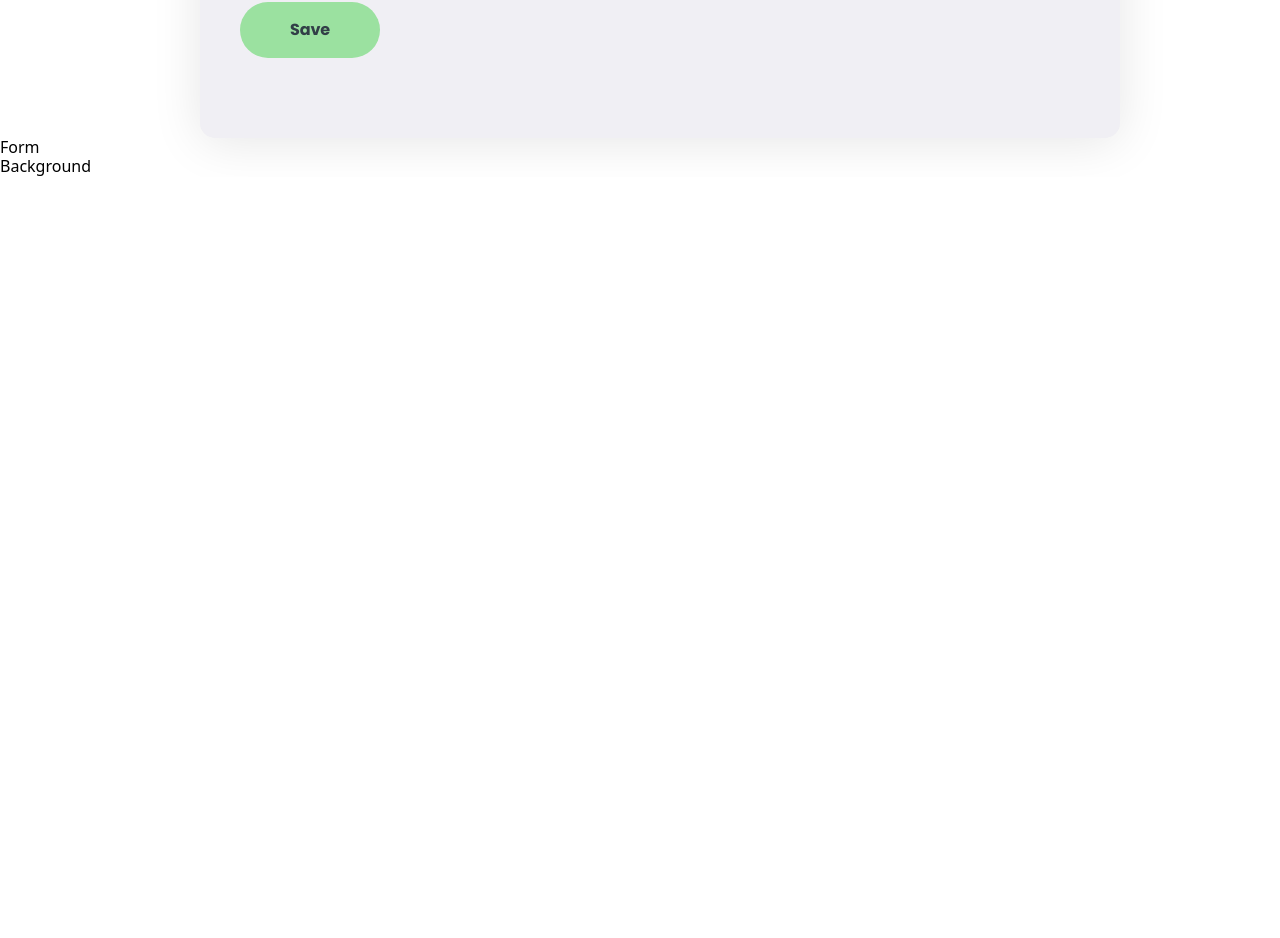
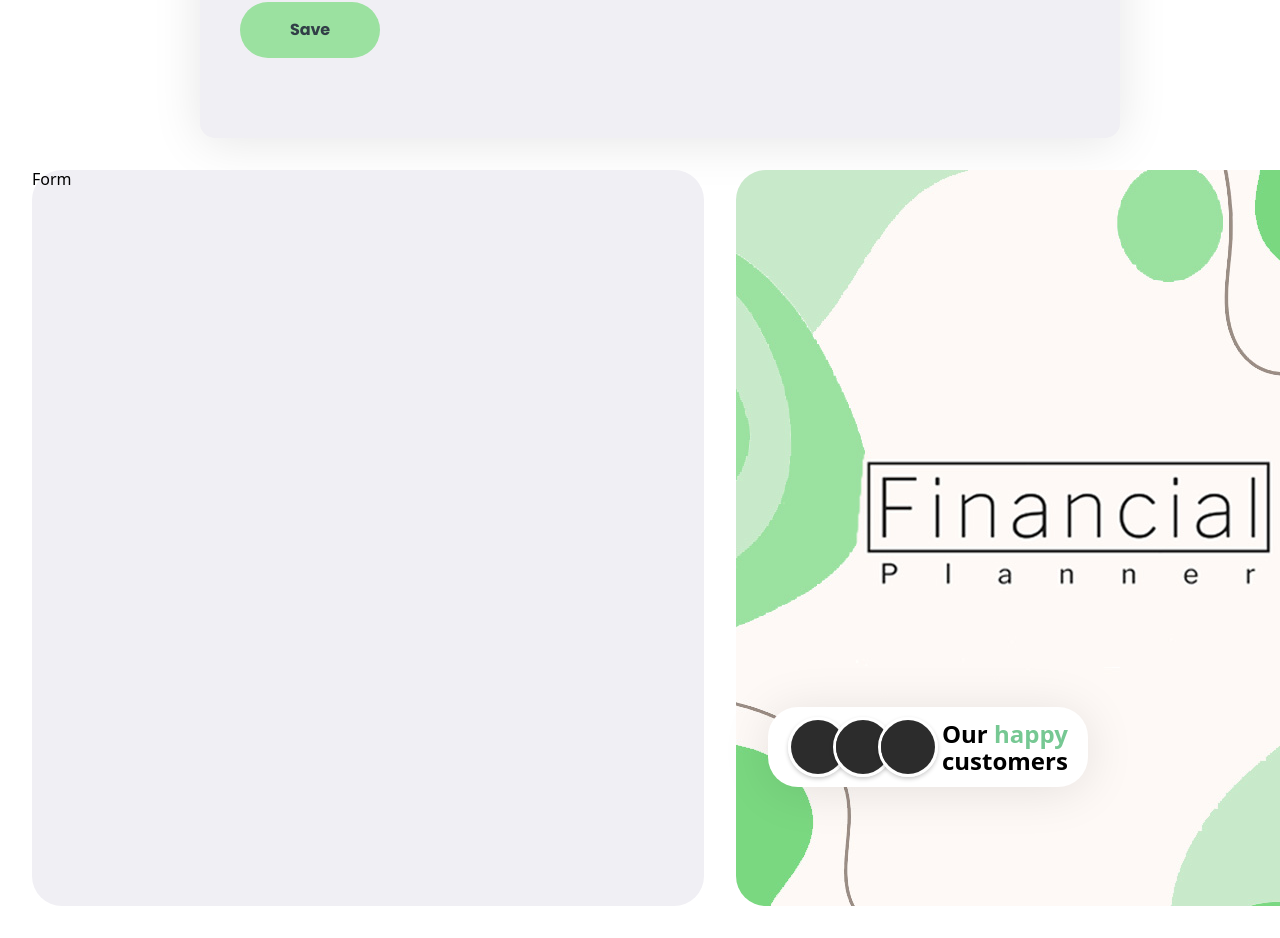
Before and after one commit to kulikp1/qualification, a React (Vite) app: page / in a window 1280 px wide. Shown: the part 2176-3114 px from the top of the page. Before the commit the page ends 2353 px from the top, so only its background shows below. Built offline with nearby package versions, Linux system fonts and the light colour scheme.

Commit message:
update structure render adv section instead of signInBackground

```diff
--- a/src/components/SignInPage/SignInBackground/SignInBackground.jsx
+++ /dev/null
@@ -1,7 +0,0 @@
-import css from "./SignInBackground.module.css";
-
-const SignInBackground = () => {
-  return <div className={css.signInBackContainer}>Background</div>;
-};
-
-export default SignInBackground;
--- a/src/components/SignInPage/SignInBackground/SignInBackground.module.css
+++ /dev/null
@@ -1,2 +0,0 @@
-/* .signInBackContainer {
-} */
--- a/src/components/SignInPage/SignInForm/SignInForm.module.css
+++ b/src/components/SignInPage/SignInForm/SignInForm.module.css
@@ -1,2 +1,9 @@
-/* .signInFromContainer {
-} */
+.signInFromContainer {
+  width: 672px;
+  height: 736px;
+  flex-shrink: 0;
+  border-radius: 30px;
+  background: #f0eff4;
+  display: flex;
+  flex-direction: column;
+}
--- a/src/pages/SignInPage/SignInPage.jsx
+++ b/src/pages/SignInPage/SignInPage.jsx
@@ -1,13 +1,12 @@
 import SignInForm from "../../components/SignInPage/SignInForm/SignInForm";
-import SignInBackground from "../../components/SignInPage/SignInBackground/SignInBackground";
-
+import AdvantagesSetion from "../../components/HomePage/AdvantagesSection/AdvantagesSection";
 import styles from "./SignInPage.module.css";
 
 export default function SignInPage() {
   return (
     <div className={styles.signInPageContainer}>
       <SignInForm />
-      <SignInBackground />
+      <AdvantagesSetion />
     </div>
   );
 }
--- a/src/pages/SignInPage/SignInPage.module.css
+++ b/src/pages/SignInPage/SignInPage.module.css
@@ -0,0 +1,5 @@
+.signInPageContainer {
+  display: flex;
+  padding: 32px;
+  gap: 32px;
+}
```
